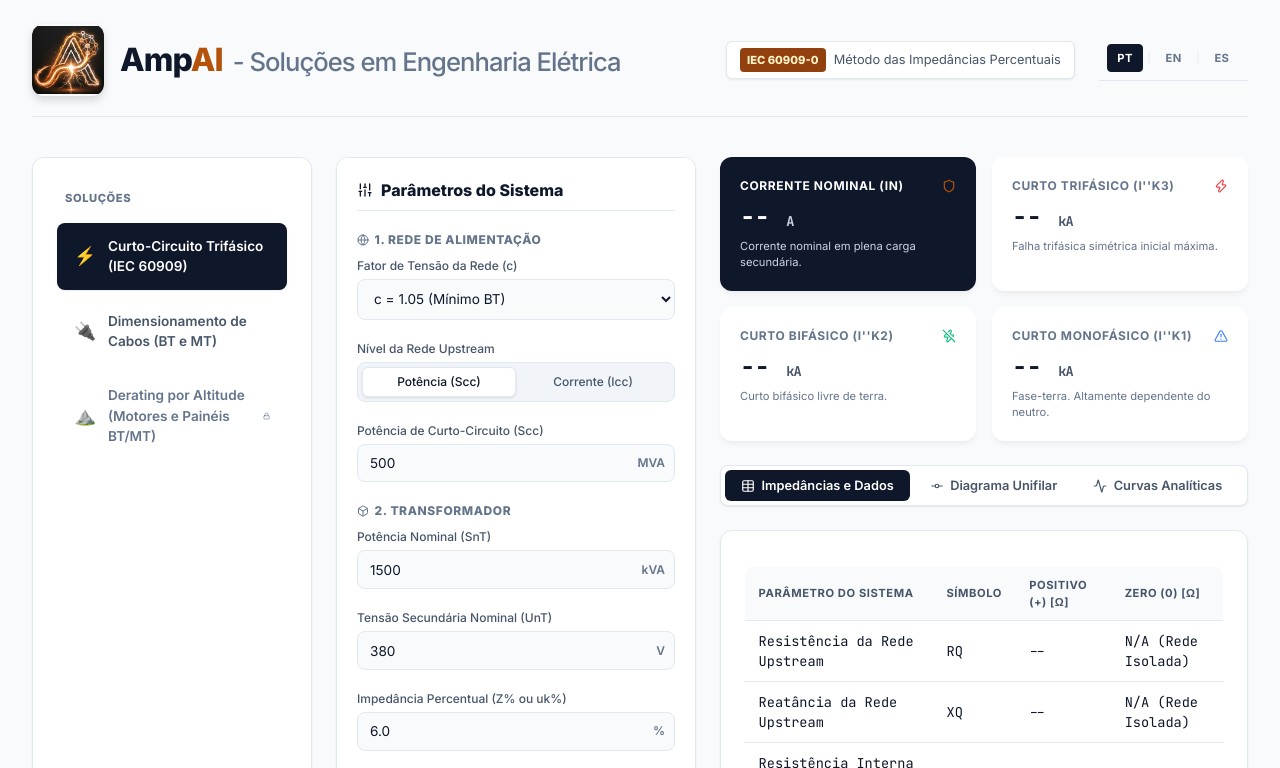
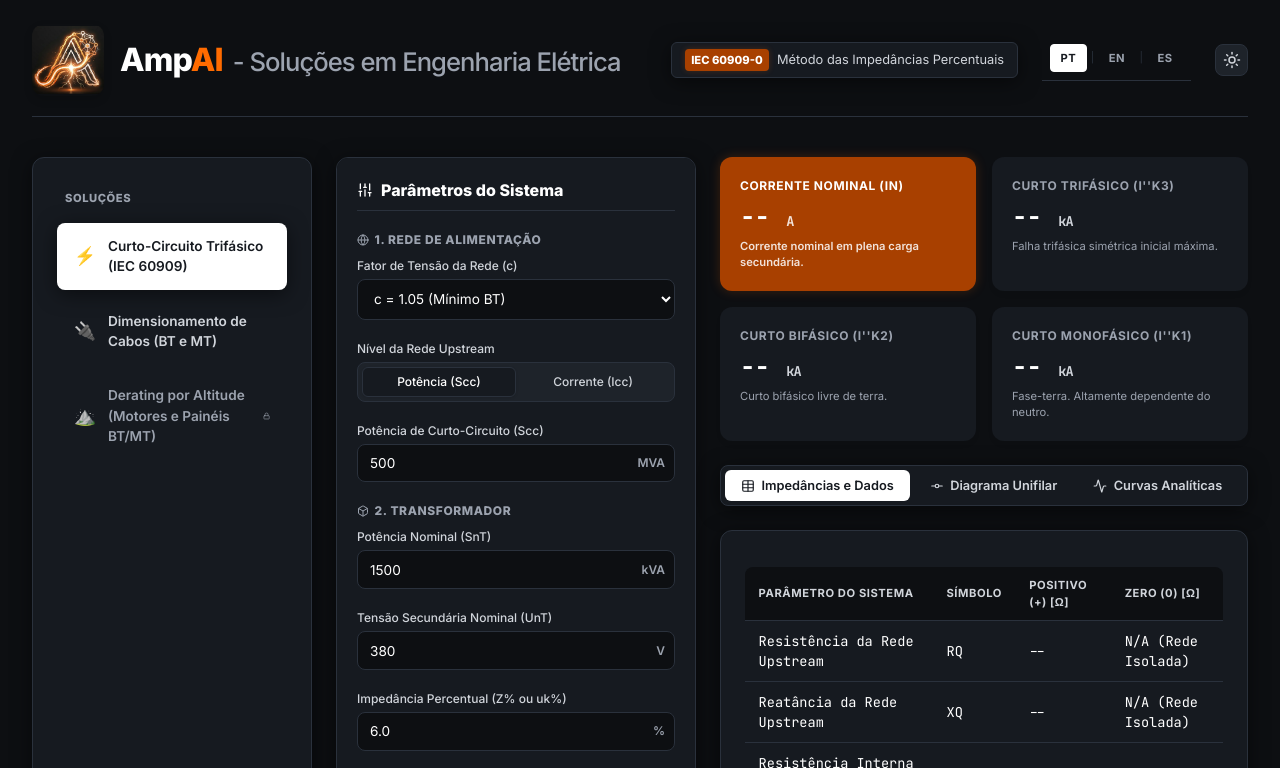
Before and after one commit to ThiagoKenoblauFritsche/AmpAI, a website: page index.html in a window 1280 px wide. Shown: the top 768 px of the page. Drawn offline with nearby package versions, Linux system fonts and the light colour scheme.

Commit message:
feat(ui): major UX/UI overhaul with Dark/Light mode, WCAG improvements, and Lighthouse performance fixes

```diff
--- a/index.html
+++ b/index.html
@@ -8,37 +8,30 @@
     <!-- Google Fonts: Inter and JetBrains Mono -->
     <link rel="preconnect" href="https://fonts.googleapis.com">
     <link rel="preconnect" href="https://fonts.gstatic.com" crossorigin>
-    <link
-        href="https://fonts.googleapis.com/css2?family=Inter:wght@300;400;500;600;700;800&family=JetBrains+Mono:wght@400;500;700&display=swap"
-        rel="stylesheet">
+    <link rel="preload" as="style" href="https://fonts.googleapis.com/css2?family=Inter:wght@300;400;500;600;700;800&family=JetBrains+Mono:wght@400;500;700&display=swap">
+    <link href="https://fonts.googleapis.com/css2?family=Inter:wght@300;400;500;600;700;800&family=JetBrains+Mono:wght@400;500;700&display=swap" rel="stylesheet">
     <!-- Chart.js -->
     <script src="https://cdn.jsdelivr.net/npm/chart.js" defer></script>
     <!-- Lucide Icons via CDN -->
     <script src="https://unpkg.com/lucide@latest" defer></script>
     <style>
         :root {
-            --bg-primary: #f8fafc;
-            /* Slate 50 (Ultra-light industrial gray background) */
-            --bg-secondary: #ffffff;
-            /* Pure white cards */
-            --bg-tertiary: #f1f5f9;
-            /* Slate 100 (Sleek inputs) */
-            --accent: #b45309;
-            /* Professional Electric Amber */
-            --accent-hover: #d97706;
-            --accent-light: rgba(245, 158, 11, 0.08);
-            --text-primary: #0f172a;
-            /* Slate 900 (High contrast technical text) */
-            --text-secondary: #475569;
-            /* Slate 600 */
-            --text-muted: #64748b;
-            /* Slate 500 */
-            --border: #e2e8f0;
-            /* Slate 200 (Extremely thin borders) */
+            --bg-primary: #0D0F12;
+            --bg-secondary: #161A20;
+            --bg-tertiary: #1E232A;
+            --accent: #FF6B00;
+            --accent-hover: #FF8C00;
+            --accent-light: rgba(255, 107, 0, 0.15);
+            --accent-glow: rgba(255, 107, 0, 0.4);
+            --text-primary: #FFFFFF;
+            --text-secondary: #D1D5DB;
+            --text-muted: #9CA3AF;
+            --border: #2A313C;
             --success: #10b981;
             --danger: #ef4444;
             --info: #3b82f6;
-            --card-shadow: 0 1px 3px 0 rgba(0, 0, 0, 0.05), 0 1px 2px 0 rgba(0, 0, 0, 0.03);
+            --card-shadow: 0 4px 20px rgba(0, 0, 0, 0.5);
+            --neon-glow: 0 0 12px var(--accent-glow), 0 0 24px rgba(255, 107, 0, 0.2);
             --transition: all 0.2s ease;
             --spacing-xs: 4px;
             --spacing-sm: 8px;
@@ -46,6 +39,33 @@
             --spacing-lg: 24px;
             --spacing-xl: 32px;
             --container-padding: 32px;
+        }
+
+        :root[data-theme="light"] {
+            --bg-primary: #F3F4F6;
+            --bg-secondary: #FFFFFF;
+            --bg-tertiary: #E5E7EB;
+            --text-primary: #111827;
+            --text-secondary: #4B5563;
+            --text-muted: #6B7280;
+            --border: #D1D5DB;
+        }
+
+        .theme-toggle-btn {
+            background: var(--bg-tertiary);
+            border: 1px solid var(--border);
+            color: var(--text-secondary);
+            border-radius: 8px;
+            cursor: pointer;
+            padding: 0.4rem;
+            display: flex;
+            align-items: center;
+            justify-content: center;
+            transition: var(--transition);
+        }
+        .theme-toggle-btn:hover {
+            color: var(--accent);
+            border-color: var(--accent);
         }
 
         * {
@@ -139,13 +159,14 @@
         }
 
         .norm-badge {
-            background: #92400e;
-            color: #fef3c7;
-            border: 1px solid rgba(146, 64, 14, 0.3);
+            background: #A84000;
+            color: #FFFFFF;
+            border: none;
             padding: 0.15rem 0.4rem;
             border-radius: 4px;
-            font-weight: 750;
+            font-weight: 800;
             font-size: 0.7rem;
+            box-shadow: 0 0 6px rgba(255, 107, 0, 0.2);
         }
 
         /* Main Grid Layout */
@@ -458,19 +479,22 @@
         }
 
         .result-card.primary {
-            background: var(--text-primary);
-            color: white;
+            background: #A84000;
+            color: #FFFFFF;
             border: none;
+            box-shadow: 0 0 12px rgba(255, 107, 0, 0.2);
         }
 
         .result-card.primary .result-title,
         .result-card.primary .result-value {
-            color: white !important;
+            color: #FFFFFF !important;
+            font-weight: 700;
         }
 
         .result-card.primary .result-desc,
         .result-card.primary .result-unit {
-            color: #cbd5e1 !important;
+            color: rgba(255, 255, 255, 0.85) !important;
+            font-weight: 600;
         }
 
         .result-title {
@@ -763,9 +787,9 @@
         }
 
         .btn-accent:hover {
-            background: #92400e;
+            background: var(--accent-hover);
             transform: translateY(-2px);
-            box-shadow: 0 4px 6px -1px rgba(245, 158, 11, 0.4);
+            box-shadow: var(--neon-glow);
         }
 
         .btn-secondary {
@@ -1039,6 +1063,9 @@
                     <span class="lang-divider">|</span>
                     <button type="button" class="lang-btn" id="header-lang-es" data-lang="es" onclick="setLanguage('es')" title="Español">ES</button>
                 </div>
+                <button id="theme-toggle" class="theme-toggle-btn" aria-label="Alternar Tema" title="Alternar Tema (Modo Claro/Escuro)">
+                    <i data-lucide="sun" id="theme-icon" style="width: 18px; height: 18px;"></i>
+                </button>
             </div>
         </header>
 
@@ -1300,7 +1327,6 @@
                     <div class="result-card primary">
                         <div class="result-title">
                             <span data-i18n="kpi.nomCurrentTitle">Corrente Nominal (In)</span>
-                            <i data-lucide="shield" style="color: var(--accent); width: 14px; height: 14px;"></i>
                         </div>
                         <div class="result-value" id="val-int">-- <span class="result-unit">A</span></div>
                         <div class="result-desc" data-i18n="kpi.nomCurrentDesc">Corrente nominal em plena carga
@@ -1310,7 +1336,6 @@
                     <div class="result-card danger">
                         <div class="result-title">
                             <span data-i18n="kpi.ik3Title">Curto Trifásico (I''k3)</span>
-                            <i data-lucide="zap" style="color: var(--danger); width: 14px; height: 14px;"></i>
                         </div>
                         <div class="result-value" id="val-ik3">-- <span class="result-unit">kA</span></div>
                         <div class="result-desc" data-i18n="kpi.ik3Desc">Falha trifásica simétrica inicial máxima.</div>
@@ -1319,7 +1344,6 @@
                     <div class="result-card success">
                         <div class="result-title">
                             <span data-i18n="kpi.ik2Title">Curto Bifásico (I''k2)</span>
-                            <i data-lucide="zap-off" style="color: var(--success); width: 14px; height: 14px;"></i>
                         </div>
                         <div class="result-value" id="val-ik2">-- <span class="result-unit">kA</span></div>
                         <div class="result-desc" data-i18n="kpi.ik2Desc">Curto bifásico livre de terra.</div>
@@ -1328,7 +1352,6 @@
                     <div class="result-card info">
                         <div class="result-title">
                             <span data-i18n="kpi.ik1Title">Curto Monofásico (I''k1)</span>
-                            <i data-lucide="alert-triangle" style="color: var(--info); width: 14px; height: 14px;"></i>
                         </div>
                         <div class="result-value" id="val-ik1">-- <span class="result-unit">kA</span></div>
                         <div class="result-desc" data-i18n="kpi.ik1Desc">Fase-terra. Altamente dependente do neutro.
@@ -1647,7 +1670,7 @@
                 <!-- ═══════════════════════════════════════════════
                      CARD BT — Baixa Tensão (IEC 60364-5-52)
                      ═══════════════════════════════════════════════ -->
-                <div id="wrapper-bt" style="display:block;">
+                <div id="wrapper-bt" style="display:block; min-height: 500px;">
                     <div class="cabling-grid" style="display:grid; grid-template-columns:320px 1fr; gap:1.5rem;">
                         <!-- Sidebar BT -->
                         <aside style="background:var(--bg-secondary); border:1px solid var(--border); border-radius:12px; padding:1.25rem;">
@@ -1730,7 +1753,7 @@
                 <!-- ═══════════════════════════════════════════════
                      CARD MT — Média Tensão (IEC 60502-2)
                      ═══════════════════════════════════════════════ -->
-                <div id="wrapper-mt" style="display:none;">
+                <div id="wrapper-mt" style="display:none; min-height: 500px;">
                     <div class="cabling-grid" style="display:grid; grid-template-columns:320px 1fr; gap:1.5rem;">
                         <!-- Sidebar MT -->
                         <aside id="mt-params" style="background:var(--bg-secondary); border:1px solid var(--border); border-radius:12px; padding:1.25rem;">
@@ -2683,6 +2706,39 @@
             });
         }
 
+        // Theme Toggle Logic
+        document.addEventListener('DOMContentLoaded', () => {
+            const themeToggle = document.getElementById('theme-toggle');
+            const themeIcon = document.getElementById('theme-icon');
+            const root = document.getElementById('html-root');
+
+            // Check saved theme or default to dark
+            const savedTheme = localStorage.getItem('ampai-theme') || 'dark';
+
+            const applyTheme = (theme) => {
+                if (theme === 'light') {
+                    root.setAttribute('data-theme', 'light');
+                    themeIcon.setAttribute('data-lucide', 'moon');
+                } else {
+                    root.removeAttribute('data-theme');
+                    themeIcon.setAttribute('data-lucide', 'sun');
+                }
+                if (window.lucide) {
+                    lucide.createIcons();
+                }
+            };
+
+            // Initial apply
+            applyTheme(savedTheme);
+
+            themeToggle.addEventListener('click', () => {
+                const isLight = root.hasAttribute('data-theme');
+                const newTheme = isLight ? 'dark' : 'light';
+                localStorage.setItem('ampai-theme', newTheme);
+                applyTheme(newTheme);
+            });
+        });
+
     </script>
     <script src="js/core_cabos_bt.js" defer></script>
     <script src="js/core_cabos_mt.js" defer></script>
```
Also changed, not shown: js/ui_render.js (+7 -9 lines).
